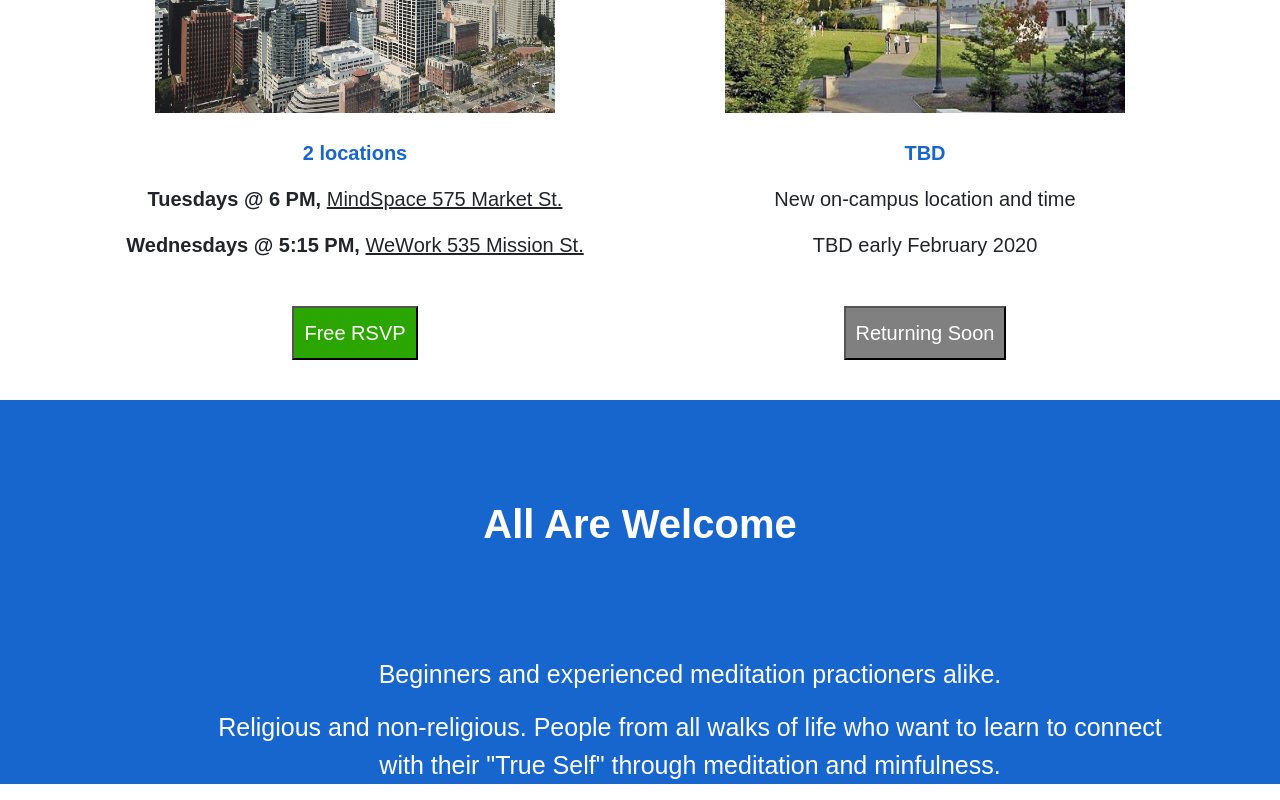
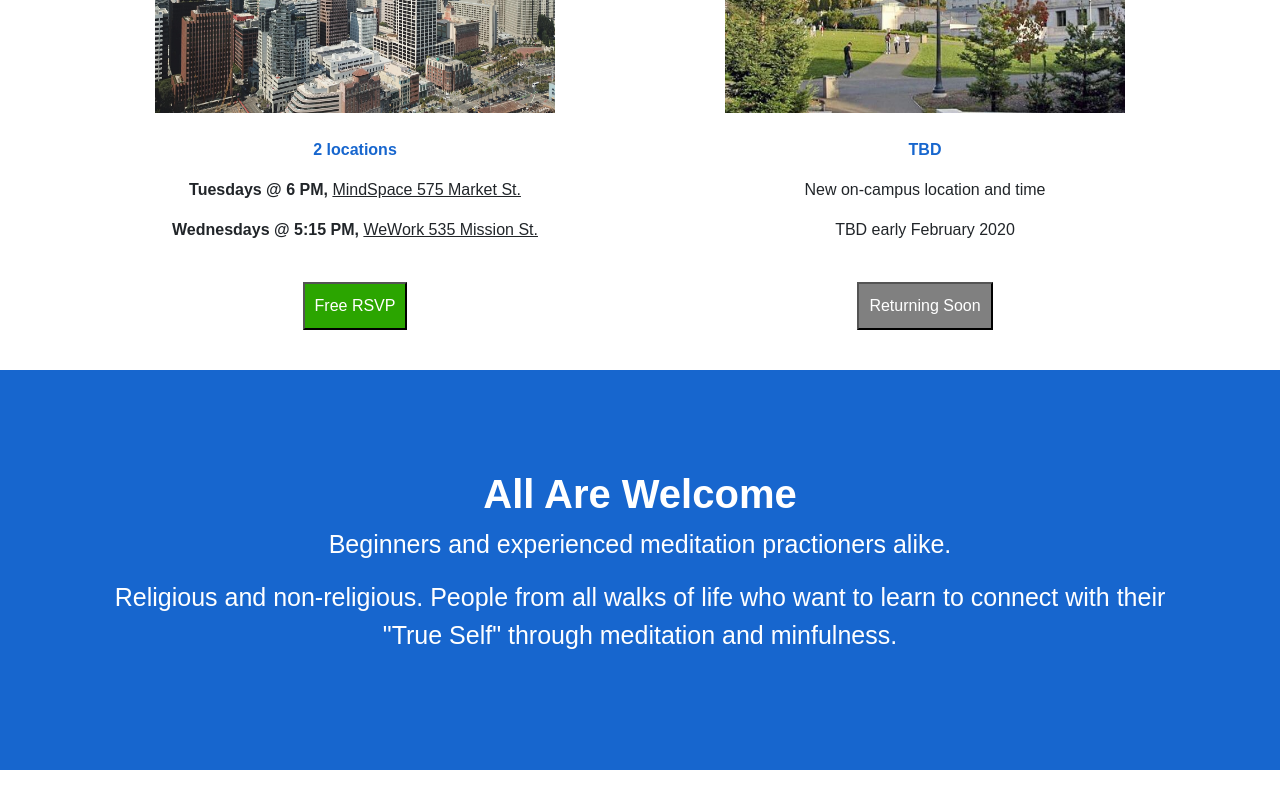
Before and after one commit to saranasr83/Enlightment, a React (Create React App) app: page / in a window 1280 px wide. Shown: the part 1143-1943 px from the top of the page. After the commit the page ends 1913 px from the top, so only its background shows below. Built offline with nearby package versions, Linux system fonts and the light colour scheme.

Commit message:
play with homepage font-size

```diff
--- a/src/pages/Home/Home.css
+++ b/src/pages/Home/Home.css
@@ -14,9 +14,8 @@
     color: white;
     /* font-size: 60px; */
     font-size: 5vw;
-
     top: 200px;
-    left: 100px;
+    left: 50px;
  }
  .text2 {
     position: absolute;
@@ -81,7 +80,7 @@
         font-size: 12px;
     }
     .class-time-loc{
-        font-size: 12px;
+        /* font-size: 12px; */
 
     }
 }
--- a/src/pages/Home/Home.js
+++ b/src/pages/Home/Home.js
@@ -33,7 +33,7 @@ class Home extends React.Component {
                             <div className="image-location">
                                 <h3 className="text-center location" style={{ marginTop: "50px", fontFamily: "sans-serif" }}>San Francisco</h3>
                                 <img className="img-fluid img-home" src={sf} alt="wework work space" />
-                                <div className="text-center class-time-loc" style={{ fontSize: "20px" }}>
+                                <div className="text-center class-time-loc">
                                     <p style={{ marginTop: "25px", color: "#1766CE" }}><b>2 locations</b></p>
                                     <p><b>Tuesdays @ 6 PM, </b><u>MindSpace 575 Market St.</u></p>
                                     {/* <p><u>MindSpace 575 Market St.</u></p> */}
@@ -53,7 +53,7 @@ class Home extends React.Component {
                             <div className="image-location">
                                 <h3 className="text-center location" style={{ marginBottom: "10px", marginTop: "50px", fontFamily: "sans-serif" }}> UC Berkeley </h3>
                                 <img className="img-fluid img-home" src={UCB} alt="UC Berkeley campaus" />
-                                <div className="text-center class-time-loc" style={{ fontSize: "20px" }}>
+                                <div className="text-center class-time-loc">
                                     <p style={{ marginTop: "25px", color: "#1766CE" }}><b>TBD</b></p>
                                     <p>New on-campus location and time </p>
                                     <p>TBD early February 2020</p>
@@ -68,10 +68,10 @@ class Home extends React.Component {
                     </Row>
 
                 </Container>
-                <div className="text-center" style={{ backgroundColor: "#1766CE", color: "white", fontSize: "25px", fontFamily: "sans-serif" }}>
-                    <h1 className="welcome" style={{padding: "100px"}}><b>All Are Welcome</b></h1>
+                <div className="text-center" style={{ padding: "100px",backgroundColor: "#1766CE", color: "white", fontSize: "25px", fontFamily: "sans-serif" }}>
+                    <h1 className="welcome"><b>All Are Welcome</b></h1>
                     {/* <hr style={{ width: "50%", borderTop: "1px solid white" }} /> */}
-                    <div className="welcome-txt"style={{paddingRight: "100px",paddingLeft:"200px"}}>
+                    <div className="welcome-txt">
                     <p>Beginners and experienced meditation practioners alike.</p>
                     <p>Religious and non-religious. People from all walks of life who want to learn to connect with their "True Self" through meditation and minfulness. </p>
                     </div>
```
